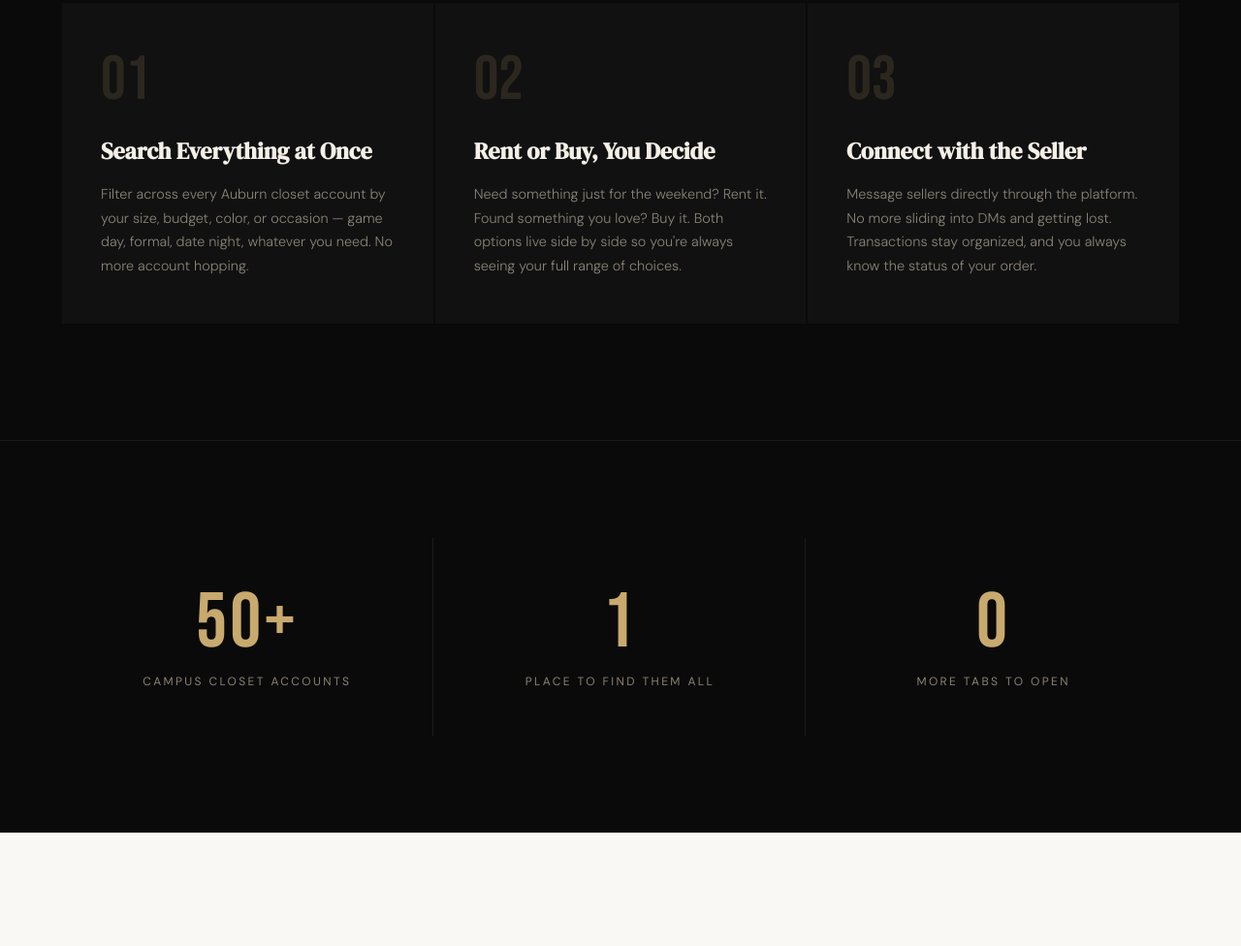
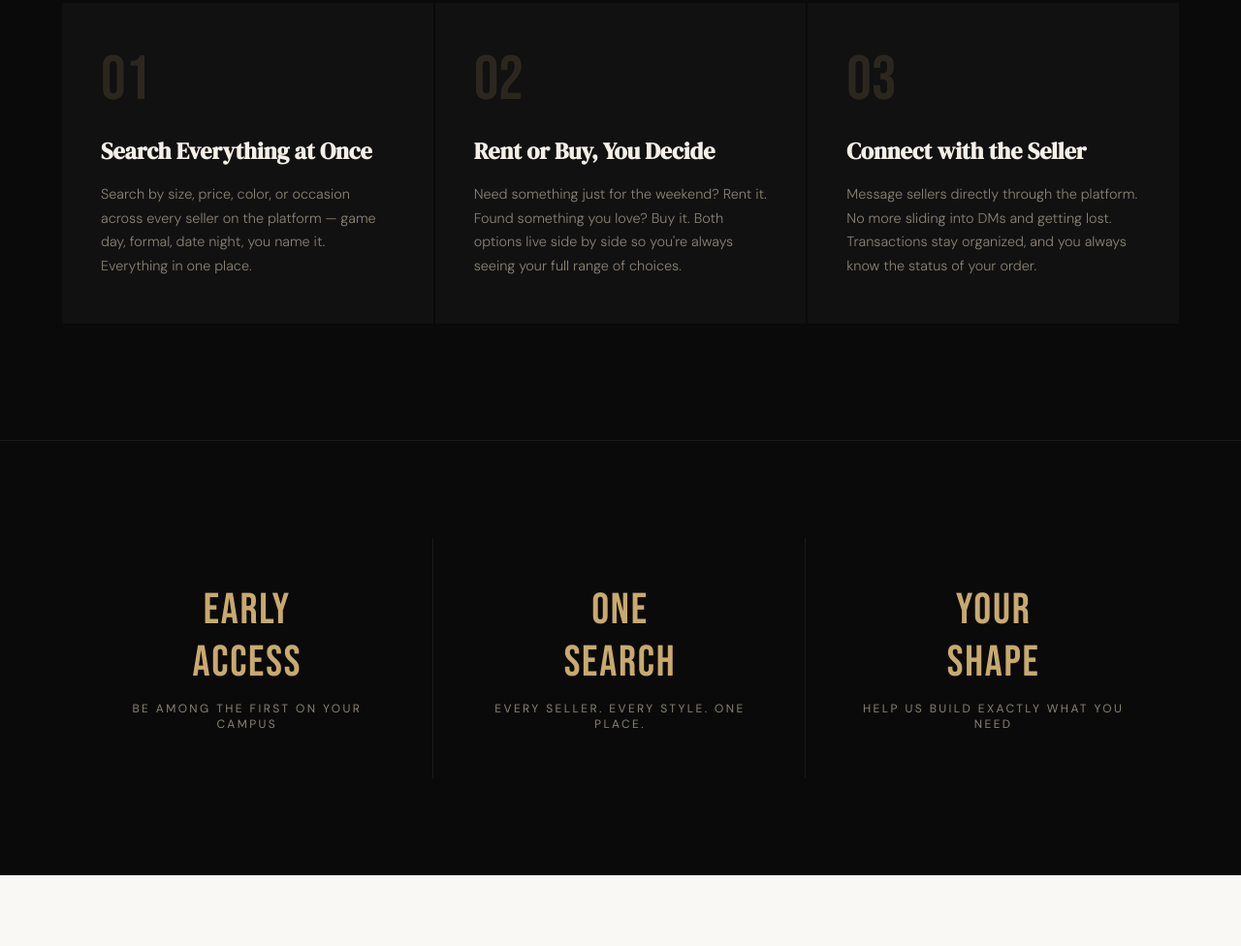
Before and after one commit to jseidman07-pixel/reloop, a plain HTML site: page index.html in a window 1280 px wide. Shown: the part 1196-2172 px from the top of the page at 97% size. Drawn offline with Linux system fonts and the light colour scheme.

Commit message:
Add files via upload

```diff
--- a/index.html
+++ b/index.html
@@ -635,7 +635,7 @@
       <div class="how-card reveal">
         <div class="how-number">01</div>
         <h3 class="how-title">Search Everything at Once</h3>
-        <p class="how-desc">Filter across every Auburn closet account by your size, budget, color, or occasion — game day, formal, date night, whatever you need. No more account hopping.</p>
+        <p class="how-desc">Search by size, price, color, or occasion across every seller on the platform — game day, formal, date night, you name it. Everything in one place.</p>
       </div>
       <div class="how-card reveal">
         <div class="how-number">02</div>
@@ -653,16 +653,16 @@
   <!-- STATS -->
   <div class="stats-section">
     <div class="stat-block reveal">
-      <div class="stat-num">50+</div>
-      <div class="stat-label">Campus Closet Accounts</div>
+      <div class="stat-num" style="font-size:2.8rem; line-height:1.2;">Early<br>Access</div>
+      <div class="stat-label">Be among the first on your campus</div>
     </div>
     <div class="stat-block reveal">
-      <div class="stat-num">1</div>
-      <div class="stat-label">Place to Find Them All</div>
+      <div class="stat-num" style="font-size:2.8rem; line-height:1.2;">One<br>Search</div>
+      <div class="stat-label">Every seller. Every style. One place.</div>
     </div>
     <div class="stat-block reveal">
-      <div class="stat-num">0</div>
-      <div class="stat-label">More Tabs to Open</div>
+      <div class="stat-num" style="font-size:2.8rem; line-height:1.2;">Your<br>Shape</div>
+      <div class="stat-label">Help us build exactly what you need</div>
     </div>
   </div>
 
```
